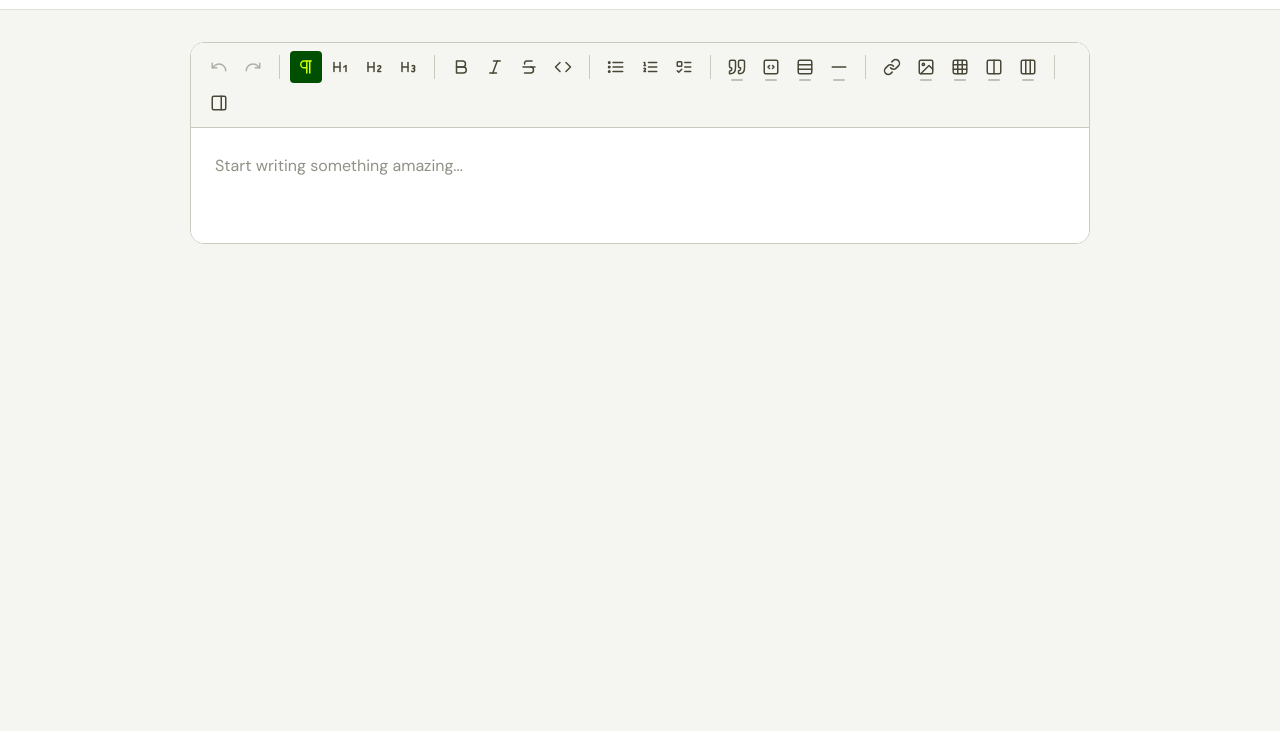
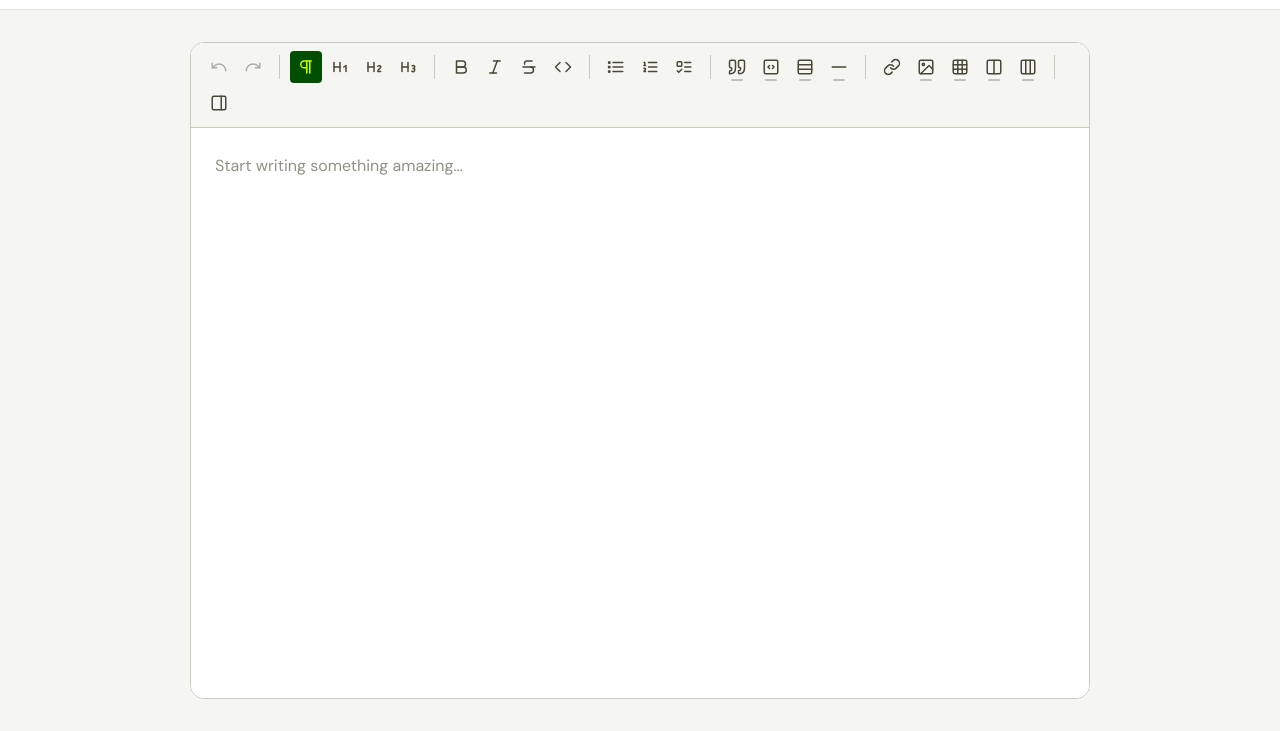
Before and after one commit to ryanp-verb/editor-plugin-test, a website built with Vite: page index.html in a window 1280 px wide. Shown: the part 69-800 px from the top of the page. Built offline with nearby package versions, Linux system fonts and the light colour scheme; what @tiptap/extension-character-count, @tiptap/extension-color would draw is missing.

Commit message:
Fix: Hide label backgrounds when not hovered, constrain local preview height

```diff
--- a/index.html
+++ b/index.html
@@ -218,6 +218,8 @@
       padding: 32px;
       overflow-y: auto;
       min-height: 0; /* Important for flexbox/grid children to respect overflow */
+      display: flex;
+      flex-direction: column;
     }
 
     .editor-container {
@@ -227,6 +229,29 @@
       overflow: hidden;
       max-width: 900px;
       margin: 0 auto;
+      flex: 1;
+      min-height: 0;
+      display: flex;
+      flex-direction: column;
+      width: 100%;
+    }
+
+    .editor-container #editor-mount {
+      flex: 1;
+      min-height: 0;
+      display: flex;
+      flex-direction: column;
+    }
+
+    .editor-container .bubble-editor-wrapper {
+      flex: 1;
+      min-height: 0;
+    }
+
+    .editor-container .editor-content {
+      flex: 1;
+      min-height: 0;
+      overflow-y: auto;
     }
 
     #editor-mount {
--- a/src/styles/editor.css
+++ b/src/styles/editor.css
@@ -483,11 +483,11 @@
   font-size: 9px;
   font-family: var(--font-mono);
   color: transparent;
-  background: var(--editor-bg);
+  background: transparent;
   padding: 0 4px;
   text-transform: uppercase;
   letter-spacing: 0.05em;
-  transition: color 0.15s ease;
+  transition: color 0.15s ease, background 0.15s ease;
   pointer-events: none;
   z-index: 1;
 }
@@ -499,6 +499,7 @@
 
 .editor-content .tiptap .editor-div-block:hover::before {
   color: var(--editor-text-muted);
+  background: var(--editor-bg);
 }
 
 /* Selected div block - use outline to not conflict with content borders */
@@ -509,6 +510,7 @@
 
 .editor-content .tiptap .editor-div-block.ProseMirror-selectednode::before {
   color: var(--brand-primary, var(--editor-accent));
+  background: var(--editor-bg);
   font-weight: 600;
 }
 
@@ -536,11 +538,11 @@
   font-size: 9px;
   font-family: var(--font-mono);
   color: transparent;
-  background: var(--editor-bg);
+  background: transparent;
   padding: 0 4px;
   text-transform: uppercase;
   letter-spacing: 0.05em;
-  transition: color 0.15s ease;
+  transition: color 0.15s ease, background 0.15s ease;
   pointer-events: none;
   z-index: 1;
 }
@@ -552,6 +554,7 @@
 
 .editor-content .tiptap .editor-column-layout:hover::before {
   color: var(--editor-text-muted);
+  background: var(--editor-bg);
 }
 
 /* Individual columns - minimal UI */
@@ -654,6 +657,7 @@ body.column-resizing * {
 
 .editor-content .tiptap .editor-column-layout.ProseMirror-selectednode::before {
   color: var(--brand-primary, var(--editor-accent));
+  background: var(--editor-bg);
   font-weight: 600;
 }
 
```
Also changed, not shown: dist/bubble-tiptap.css.
